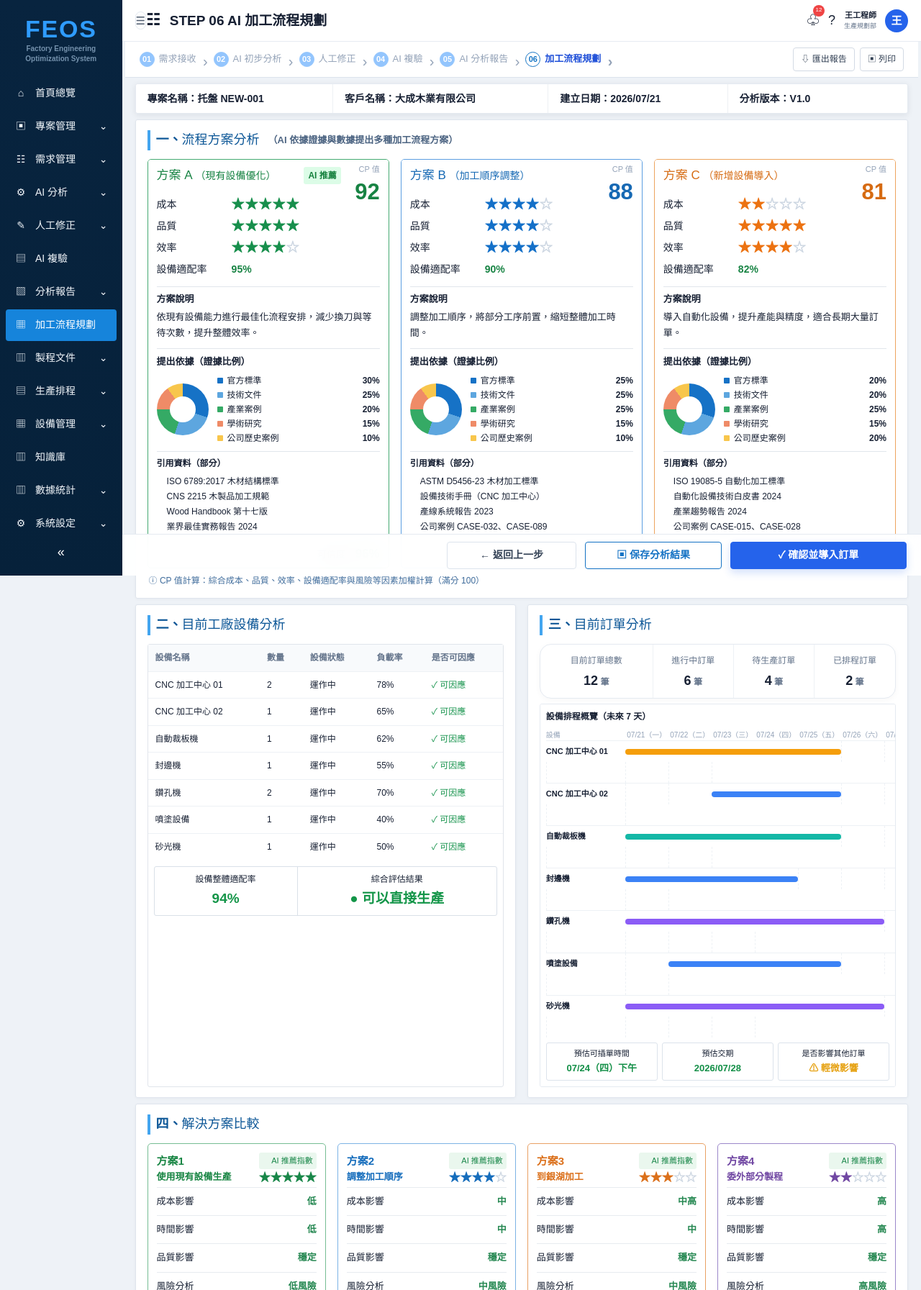
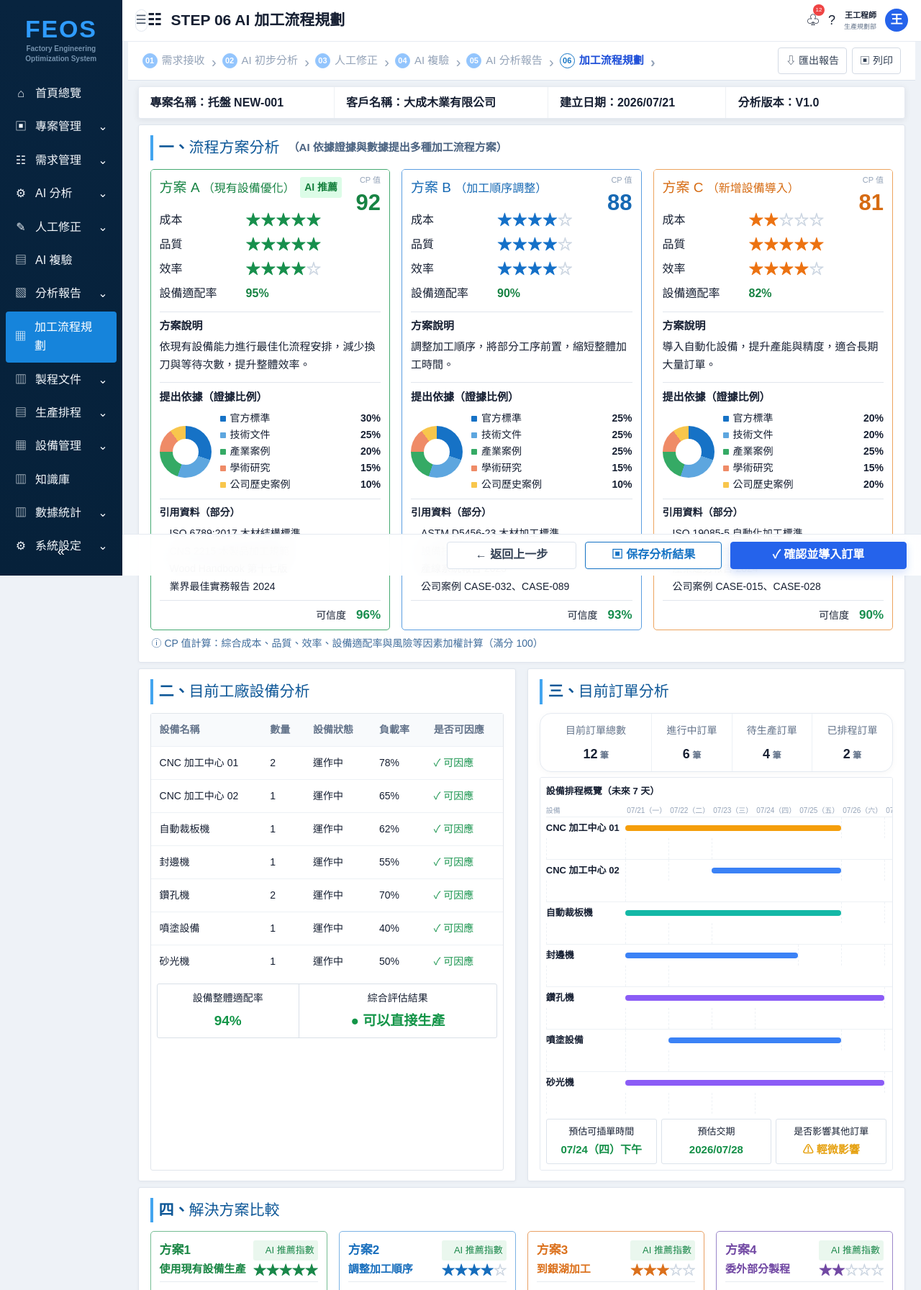
Before and after one commit to kuotai777-png/feos-process-planning, a Next.js app: page / in a window 1280 px wide. Shown: the top 1793 px of the page at 72% size. Built offline with nearby package versions, Linux system fonts and the light colour scheme.

Commit message:
Use full dashboard width and enlarge typography

```diff
--- a/app/globals.css
+++ b/app/globals.css
@@ -280,3 +280,53 @@ body{font-size:15px;line-height:1.55}
   .plan-description,.references,.solution-desc{font-size:14px}
   .equipment-block th,.equipment-block td{font-size:13px}
 }
+
+/* Wide-screen use: fill the space beside the navigation instead of centering
+   a fixed-width 1440px canvas. */
+:root{--feos-content-max:100%}
+.page{width:100%;max-width:none;padding-inline:22px}
+.topbar .top-title{margin-left:0}
+.topbar .top-actions{margin-right:0}
+
+/* Larger presentation scale for classroom and large-monitor viewing. */
+body{font-size:17px;line-height:1.65}
+.top-title{font-size:21px}
+.side-item{font-size:16px}
+.step{font-size:15px}
+.head-tools button{font-size:14px}
+.info-value{font-size:16px}
+.section-title{font-size:21px}
+.section-note{font-size:15px}
+.plan-letter{font-size:19px}
+.plan-letter span{font-size:16px}
+.tag-green{font-size:14px}
+.rating-line{min-height:34px;font-size:16px}
+.rating-line>span{width:108px}
+.stars{font-size:20px}
+.plan-description,.evidence-title{font-size:15px}
+.evidence-legend div{height:23px;font-size:14px}
+.references{font-size:14px}
+.confidence,.formula-note{font-size:14px}
+.equipment-block th,.equipment-block td{padding:11px 12px;font-size:14px}
+.equipment-summary span,.analysis-pair .summary-item span{font-size:14px}
+.analysis-pair .gantt-name,.gantt-label,.order-forecast span{font-size:13px}
+.order-forecast b{font-size:15px}
+.solution-top>b{font-size:17px}
+.solution-top>b span{font-size:15px}
+.solution-top small{font-size:13px}
+.solution-top strong{font-size:18px}
+.compare-row,.solution-desc,.decision-hint,.next-actions div{font-size:15px}
+.choice{font-size:16px}
+.decision-compact textarea{font-size:15px}
+.btn{font-size:16px}
+
+@media(max-width:1180px){
+  .page{padding-inline:16px}
+}
+
+@media(max-width:640px){
+  body{font-size:17px}
+  .page{padding-inline:10px}
+  .top-title{font-size:17px}
+  .section-title{font-size:19px}
+}
```
